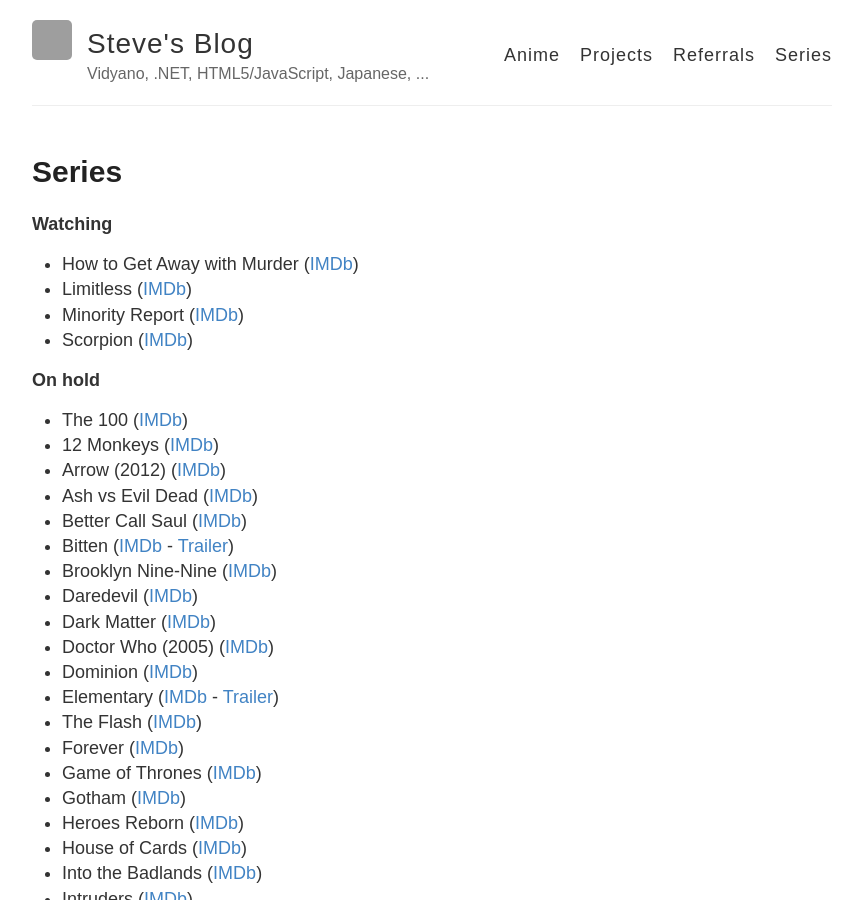
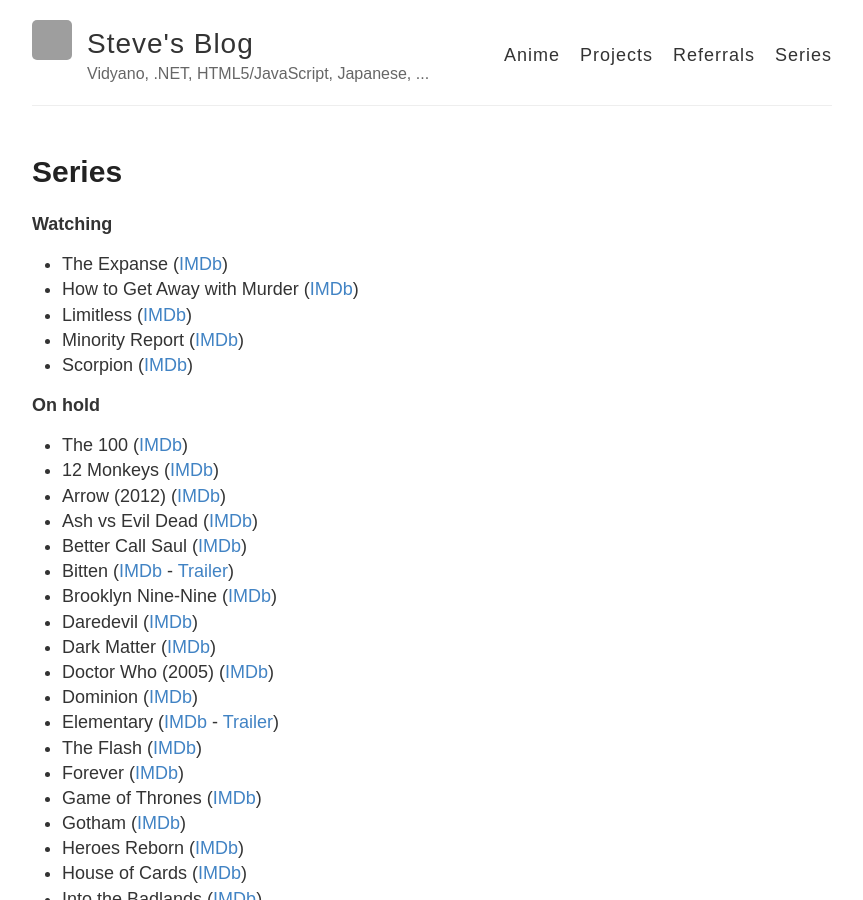
Before and after one commit to stevehansen/stevehansen.github.io, a Jekyll site: the page built from series.md, in a window 1280 px wide and 900 px high. Shown: the whole window, without its empty margins (208-1071 px from the left). Built offline with Jekyll 4.4.1, drawn with Linux system fonts in a browser that asks for light colours; comment, search, counter and statistics services are not loaded; grey boxes are pictures that could not be loaded.

Commit message:
Watching The Expanse

```diff
--- a/series.md
+++ b/series.md
@@ -8,6 +8,7 @@
 ---
 **Watching**
 
+* The Expanse ([IMDb](http://www.imdb.com/title/tt3230854/))
 * How to Get Away with Murder ([IMDb](http://www.imdb.com/title/tt3205802/))
 * Limitless ([IMDb](http://www.imdb.com/title/tt4422836/))
 * Minority Report ([IMDb](http://www.imdb.com/title/tt4450826/))
```
